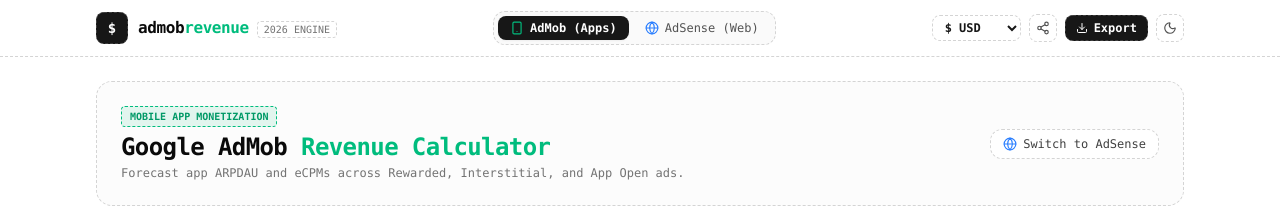
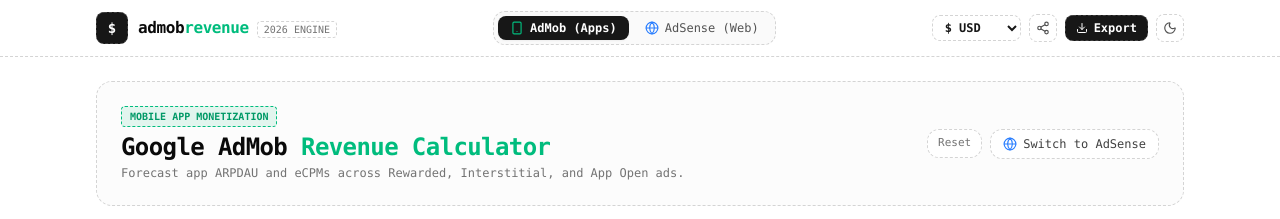
Before and after one commit to sumit-dev06/admobrevenue, a React (Vite) app: page / in a window 1280 px wide. Shown: the top 219 px of the page. Built offline with nearby package versions, Linux system fonts and the light colour scheme.

Commit message:
Add full user input & parameter persistence across browser sessions via localStorage

```diff
--- a/src/App.tsx
+++ b/src/App.tsx
@@ -27,30 +27,7 @@
   Zap,
 } from "lucide-react";
 
-export function App() {
-  // Theme state: defaults to clean light mode
-  const [isDarkMode, setIsDarkMode] = useState<boolean>(() => {
-    if (typeof window !== "undefined") {
-      const saved = localStorage.getItem("adrev_theme");
-      if (saved) return saved === "dark";
-      return false;
-    }
-    return false;
-  });
-
-  // Currency
-  const [currency, setCurrency] = useState<CurrencyCode>("USD");
-
-  // Dedicated 2-Page Mode: "admob" (Apps) or "adsense" (Websites)
-  const [activePlatform, setActivePlatform] = useState<"admob" | "adsense">("admob");
-
-  // Modals
-  const [isEmbedOpen, setIsEmbedOpen] = useState<boolean>(false);
-  const [isExportOpen, setIsExportOpen] = useState<boolean>(false);
-  const [toastMessage, setToastMessage] = useState<string | null>(null);
-
-  // AdMob Inputs (Page 1)
-  const [adMobInputs, setAdMobInputs] = useState<AdMobInputs>({
+const DEFAULT_ADMOB_INPUTS: AdMobInputs = {
   mode: "quick",
   dau: 1000,
   categoryId: "hypercasual-games",
@@ -72,10 +49,9 @@
   fillRate: 95,
   selectedMonth: new Date().getMonth(),
   useSeasonality: true,
-  });
+};
 
-  // AdSense Inputs (Page 2)
-  const [adSenseInputs, setAdSenseInputs] = useState<AdSenseInputs>({
+const DEFAULT_ADSENSE_INPUTS: AdSenseInputs = {
   mode: "quick",
   monthlyPageviews: 50000,
   pagesPerVisit: 1.8,
@@ -96,6 +72,73 @@
   viewabilityRate: 75,
   selectedMonth: new Date().getMonth(),
   useSeasonality: true,
+};
+
+export function App() {
+  // Theme state: defaults to clean light mode
+  const [isDarkMode, setIsDarkMode] = useState<boolean>(() => {
+    if (typeof window !== "undefined") {
+      const saved = localStorage.getItem("adrev_theme");
+      if (saved) return saved === "dark";
+      return false;
+    }
+    return false;
+  });
+
+  // Currency (persisted)
+  const [currency, setCurrency] = useState<CurrencyCode>(() => {
+    if (typeof window !== "undefined") {
+      const saved = localStorage.getItem("adrev_currency") as CurrencyCode;
+      if (saved) return saved;
+    }
+    return "USD";
+  });
+
+  // Dedicated 2-Page Mode: "admob" (Apps) or "adsense" (Websites) (persisted)
+  const [activePlatform, setActivePlatform] = useState<"admob" | "adsense">(() => {
+    if (typeof window !== "undefined") {
+      const searchParams = new URLSearchParams(window.location.search);
+      const pageParam = searchParams.get("page") as "admob" | "adsense";
+      if (pageParam === "admob" || pageParam === "adsense") return pageParam;
+      const saved = localStorage.getItem("adrev_platform") as "admob" | "adsense";
+      if (saved === "admob" || saved === "adsense") return saved;
+    }
+    return "admob";
+  });
+
+  // Modals
+  const [isEmbedOpen, setIsEmbedOpen] = useState<boolean>(false);
+  const [isExportOpen, setIsExportOpen] = useState<boolean>(false);
+  const [toastMessage, setToastMessage] = useState<string | null>(null);
+
+  // AdMob Inputs (Page 1) (persisted)
+  const [adMobInputs, setAdMobInputs] = useState<AdMobInputs>(() => {
+    if (typeof window !== "undefined") {
+      try {
+        const saved = localStorage.getItem("adrev_admob_inputs");
+        if (saved) {
+          return { ...DEFAULT_ADMOB_INPUTS, ...JSON.parse(saved) };
+        }
+      } catch (e) {
+        console.error("Failed to load saved AdMob inputs", e);
+      }
+    }
+    return DEFAULT_ADMOB_INPUTS;
+  });
+
+  // AdSense Inputs (Page 2) (persisted)
+  const [adSenseInputs, setAdSenseInputs] = useState<AdSenseInputs>(() => {
+    if (typeof window !== "undefined") {
+      try {
+        const saved = localStorage.getItem("adrev_adsense_inputs");
+        if (saved) {
+          return { ...DEFAULT_ADSENSE_INPUTS, ...JSON.parse(saved) };
+        }
+      } catch (e) {
+        console.error("Failed to load saved AdSense inputs", e);
+      }
+    }
+    return DEFAULT_ADSENSE_INPUTS;
   });
 
   // Apply dark mode class to html root
@@ -108,6 +151,31 @@
       localStorage.setItem("adrev_theme", "light");
     }
   }, [isDarkMode]);
+
+  // Persist platform, currency, and inputs to localStorage whenever changed
+  useEffect(() => {
+    if (typeof window !== "undefined") {
+      localStorage.setItem("adrev_platform", activePlatform);
+    }
+  }, [activePlatform]);
+
+  useEffect(() => {
+    if (typeof window !== "undefined") {
+      localStorage.setItem("adrev_currency", currency);
+    }
+  }, [currency]);
+
+  useEffect(() => {
+    if (typeof window !== "undefined") {
+      localStorage.setItem("adrev_admob_inputs", JSON.stringify(adMobInputs));
+    }
+  }, [adMobInputs]);
+
+  useEffect(() => {
+    if (typeof window !== "undefined") {
+      localStorage.setItem("adrev_adsense_inputs", JSON.stringify(adSenseInputs));
+    }
+  }, [adSenseInputs]);
 
   // Sync URL parameters & history
   useEffect(() => {
@@ -220,8 +288,25 @@
               </p>
             </div>
 
-            {/* Quick Switch Button */}
+            {/* Action Buttons */}
             <div className="flex items-center gap-2 font-mono text-xs">
+              <button
+                onClick={() => {
+                  if (activePlatform === "admob") {
+                    setAdMobInputs(DEFAULT_ADMOB_INPUTS);
+                    localStorage.removeItem("adrev_admob_inputs");
+                  } else {
+                    setAdSenseInputs(DEFAULT_ADSENSE_INPUTS);
+                    localStorage.removeItem("adrev_adsense_inputs");
+                  }
+                  showToast("Reset to defaults!");
+                }}
+                className="px-2.5 py-1.5 rounded-xl border border-dashed border-neutral-300 dark:border-neutral-700 hover:border-rose-500 text-neutral-500 hover:text-rose-500 transition-colors bg-white dark:bg-neutral-900 text-[11px]"
+                title="Reset parameters to original defaults"
+              >
+                Reset
+              </button>
+
               <button
                 onClick={() => handlePlatformChange(activePlatform === "admob" ? "adsense" : "admob")}
                 className="px-3 py-1.5 rounded-xl border border-dashed border-neutral-300 dark:border-neutral-700 hover:border-neutral-900 dark:hover:border-white text-neutral-700 dark:text-neutral-300 flex items-center gap-1.5 transition-colors bg-white dark:bg-neutral-900"
```
Lines whose indentation alone changed are shown as unchanged.
